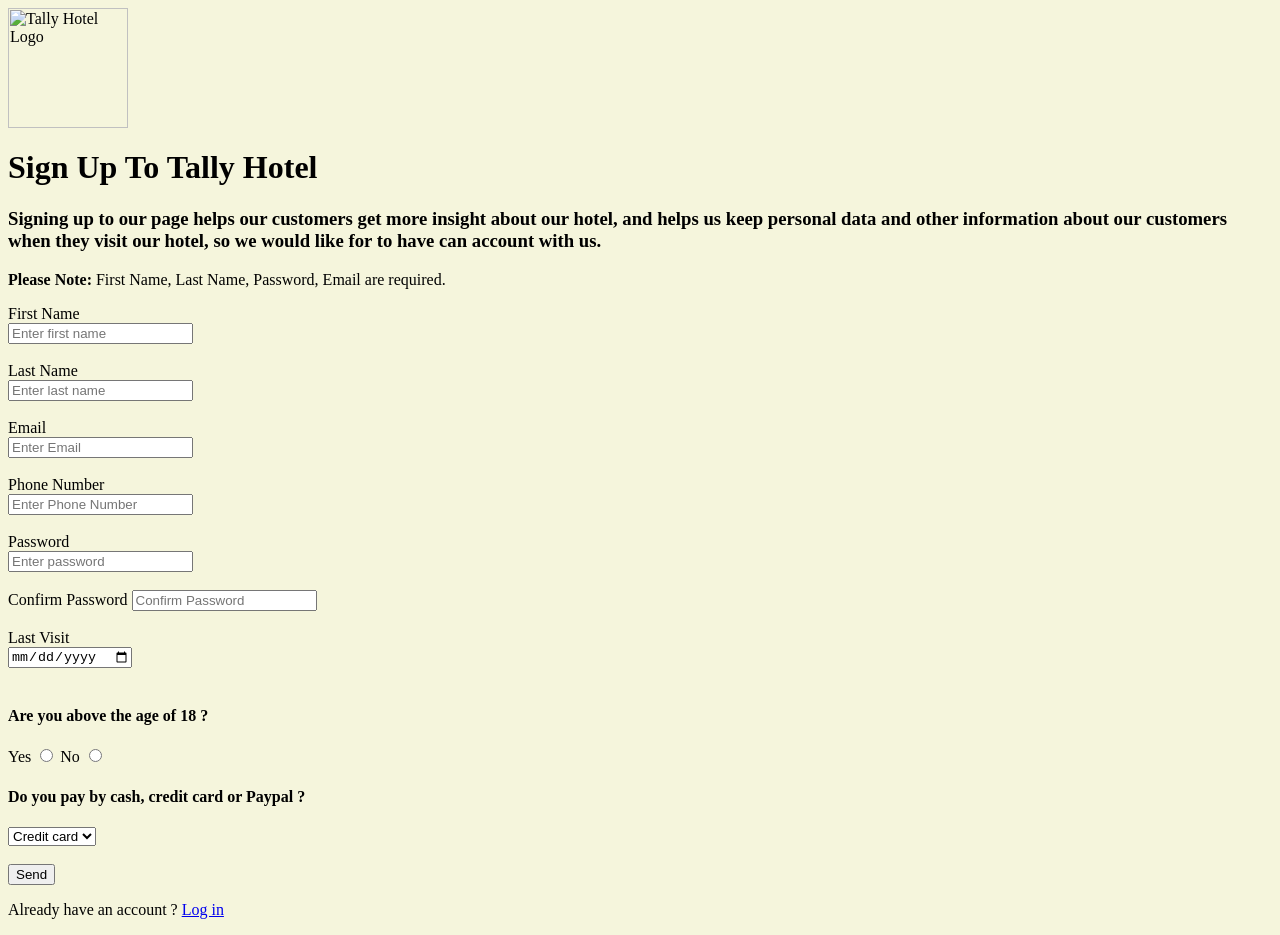
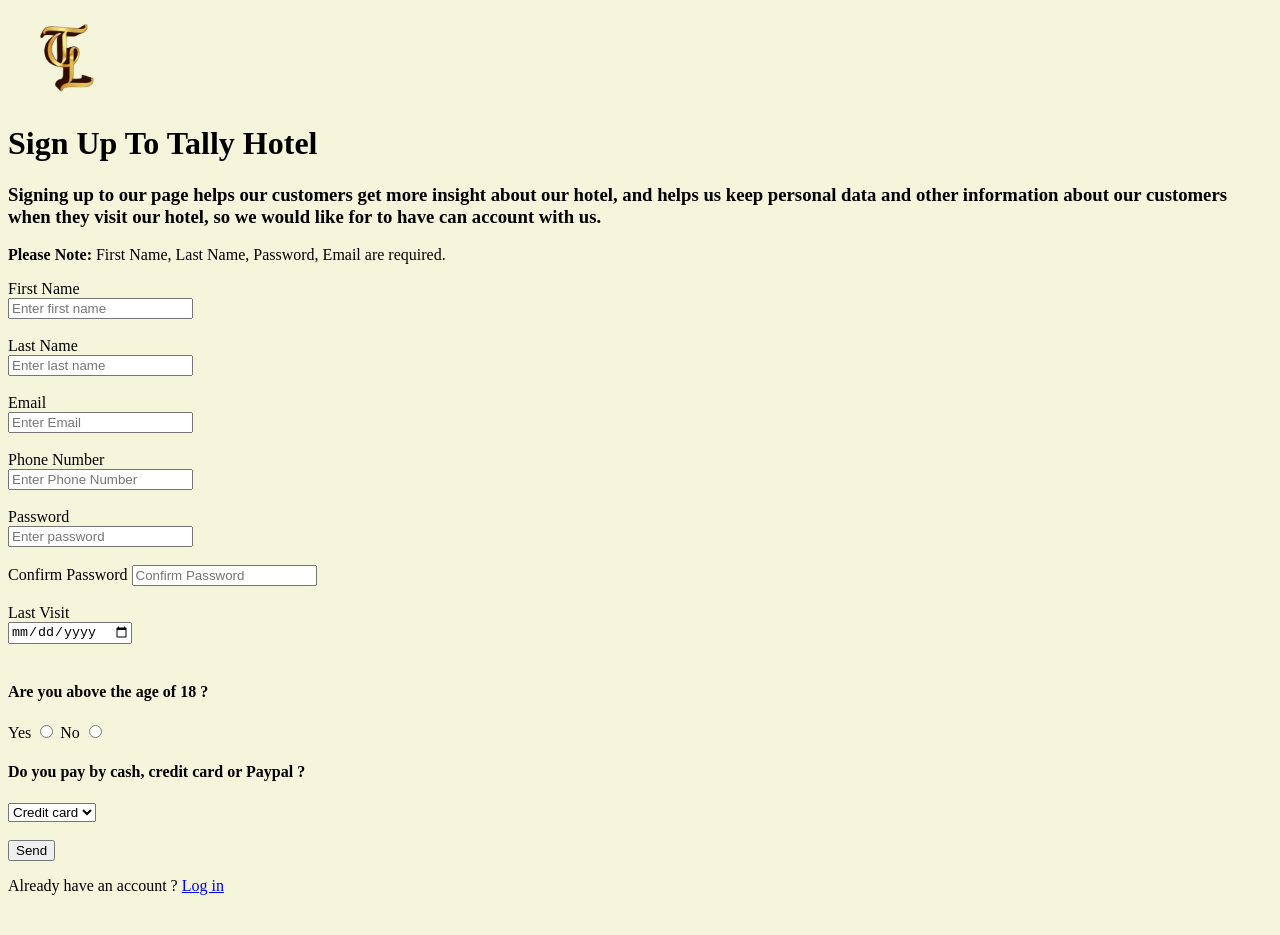
Before and after one commit to Gracyglobal/HOTEL_FORM, a plain HTML site: page secondpage.html in a window 1280 px wide. After the commit the page ends 911 px from the top, so only its background shows below. Drawn offline with Linux system fonts and the light colour scheme.

Commit message:
Sign up page

```diff
--- a/secondpage.html
+++ b/secondpage.html
@@ -5,7 +5,7 @@
   </head>
    <body style="background-color:  #f5f5dc;">
        <div class="background">
-           	 <div class="logo"><img src="logo.png" width="120" alt="Tally Hotel Logo"></div>
+           	 <div class="logo"><img src="20220614_162602.png" width="120" alt="Tally Hotel Logo"></div>
 
     	<h1>Sign Up To Tally Hotel</h1>
     	<h3>Signing up to our page helps our customers get more insight about our hotel, and helps us keep personal data and other information about our customers when they visit our hotel, so we would like for to have can account with us.</h3>
```
